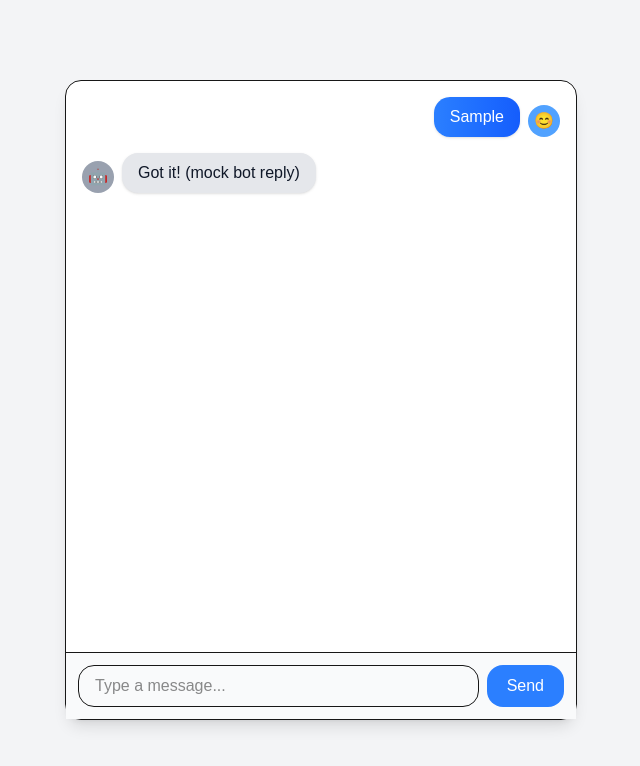
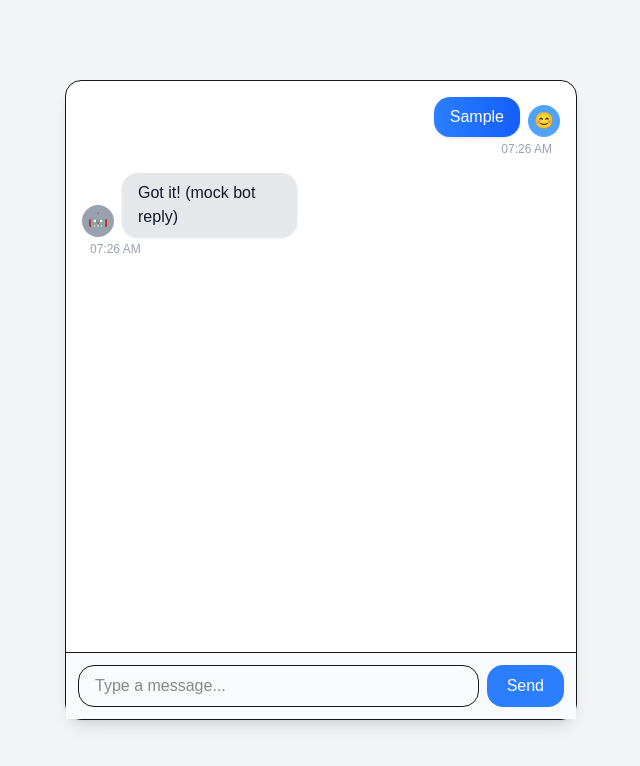
Before and after one commit to Hiep-Ng/shecycle-rag-demo, a Next.js app: page / in a window 1280 px wide. Both pictures are taken after typing "Sample" into the empty fields and a click on the button "Send". Shown: the top 766 px of the page, without its empty margins (319-959 px from the left). Built offline with nearby package versions, Linux system fonts and the light colour scheme.

Commit message:
add timestamp under chat bubble

```diff
--- a/src/app/components/Chat.tsx
+++ b/src/app/components/Chat.tsx
@@ -6,6 +6,7 @@ type Message = {
   id: number;
   text: string;
   sender: "user" | "bot";
+  timestamp: string;
 };
 
 export default function Chat() {
@@ -14,6 +15,10 @@ export default function Chat() {
   const [isTyping, setIsTyping] = useState(false);
   const bottomRef = useRef<HTMLDivElement | null>(null);
 
+  const formatTime = (date: Date) => {
+    return date.toLocaleTimeString([], { hour: "2-digit", minute: "2-digit" });
+  };
+
   const handleSend = () => {
     if (!input.trim()) return;
 
@@ -21,6 +26,7 @@ export default function Chat() {
       id: Date.now(),
       text: input,
       sender: "user",
+      timestamp: formatTime(new Date()),
     };
     setMessages((prev) => [...prev, newMessage]);
     setInput("");
@@ -34,6 +40,7 @@ export default function Chat() {
           id: Date.now() + 1,
           text: "Got it! (mock bot reply)",
           sender: "bot",
+          timestamp: formatTime(new Date()),
         },
       ]);
       setIsTyping(false);
@@ -51,10 +58,11 @@ export default function Chat() {
         {messages.map((msg) => (
           <div
             key={msg.id}
-            className={`flex items-end ${
-              msg.sender === "user" ? "justify-end" : "justify-start"
+            className={`flex flex-col ${
+              msg.sender === "user" ? "items-end" : "items-start"
             }`}
           >
+            <div className="flex items-end">
               {msg.sender === "bot" && (
                 <div className="w-8 h-8 rounded-full bg-gray-400 flex items-center justify-center text-white mr-2">
                   🤖
@@ -74,6 +82,11 @@ export default function Chat() {
                   😊
                 </div>
               )}
+            </div>
+            {/* Timestamp */}
+            <span className="text-xs text-gray-400 mt-1 px-2">
+              {msg.timestamp}
+            </span>
           </div>
         ))}
         {isTyping && (
```
Lines whose indentation alone changed are shown as unchanged.
